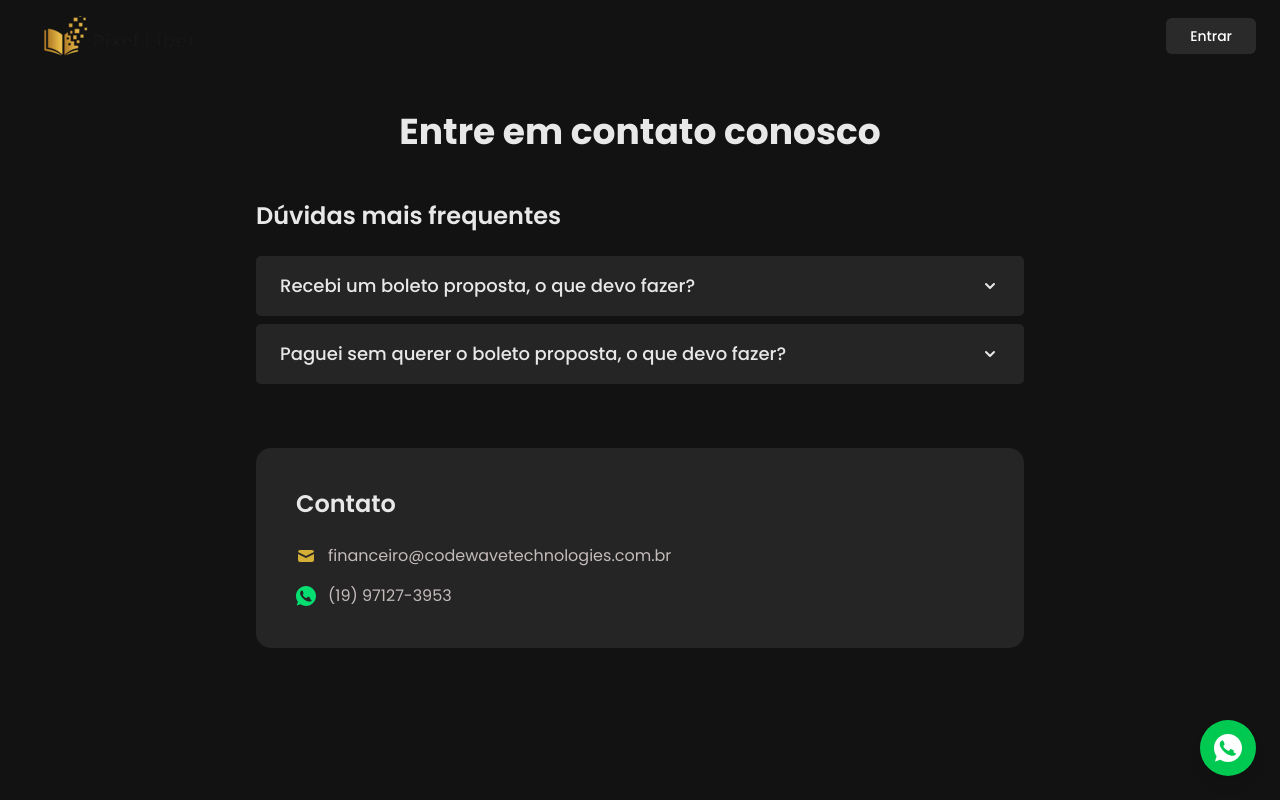
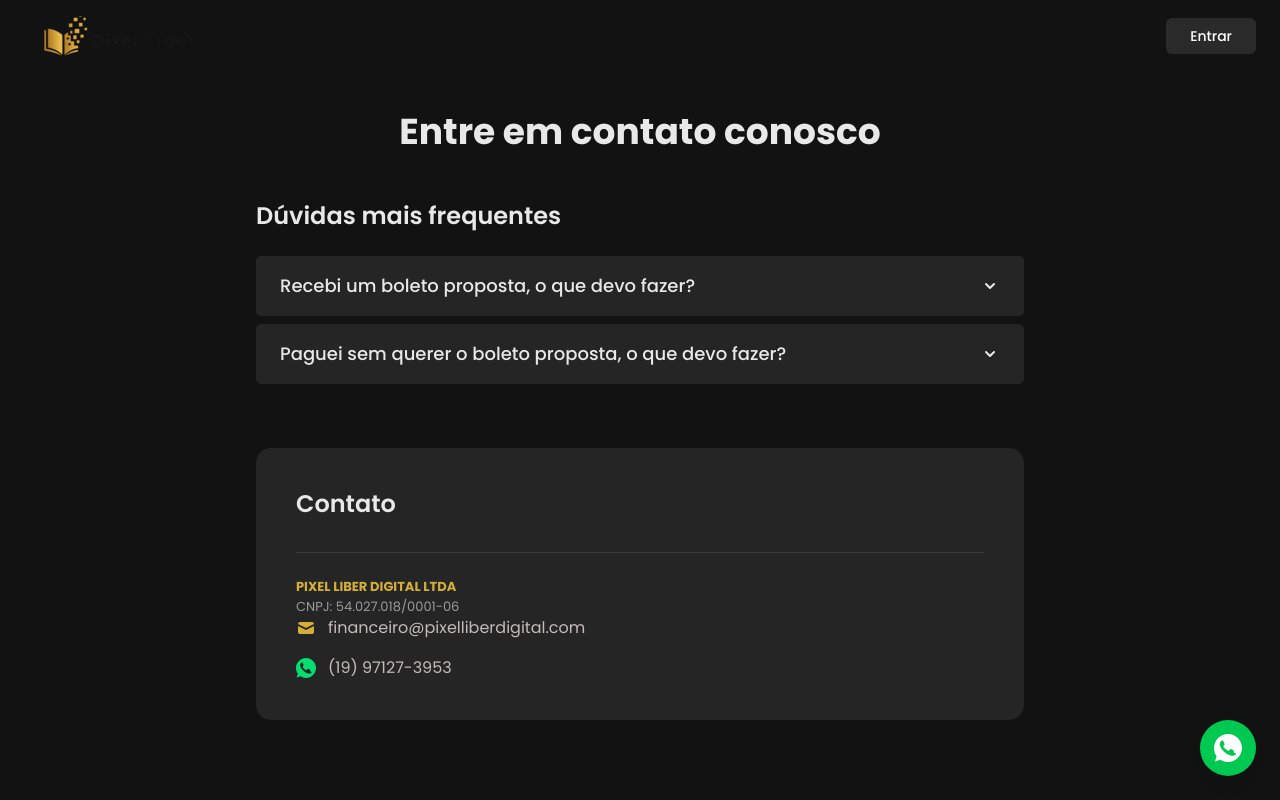
Before and after one commit to diogenesmendes01/pixelliber, a Next.js app: page /contato in a window 1280 px wide. Built offline with nearby package versions, Linux system fonts and the light colour scheme; a web font is replaced by a local one.

Commit message:
fix: remove last CodeWave refs, add legal info
- Email: financeiro@codewavetechnologies.com.br → financeiro@pixelliberdigital.com
- Added Razão Social: PIXEL LIBER DIGITAL LTDA
- Added CNPJ: 54.027.018/0001-06

Zero CodeWave references remaining.

```diff
--- a/src/app/contato/page.tsx
+++ b/src/app/contato/page.tsx
@@ -83,6 +83,16 @@ export default function ContatoPage() {
             }}
           >
             <h2 className="mb-6 text-2xl font-semibold">Contato</h2>
+            <div
+              className="mt-8 pt-6"
+              style={{ borderTop: "1px solid rgba(255,255,255,0.1)" }}
+            >
+              <p style={{ color: "#9A9A9A", fontSize: "13px" }}>
+                <strong style={{ color: "#D4AF37" }}>PIXEL LIBER DIGITAL LTDA</strong>
+                <br />
+                CNPJ: 54.027.018/0001-06
+              </p>
+            </div>
             <div className="space-y-4">
               <div className="flex items-center gap-3">
                 <svg
@@ -95,11 +105,11 @@ export default function ContatoPage() {
                   <path d="M18 8.118l-8 4-8-4V14a2 2 0 002 2h12a2 2 0 002-2V8.118z" />
                 </svg>
                 <a
-                  href="mailto:financeiro@codewavetechnologies.com.br"
+                  href="mailto:financeiro@pixelliberdigital.com"
                   style={{ color: "#C4BBBB" }}
                   className="transition hover:text-white"
                 >
-                  financeiro@codewavetechnologies.com.br
+                  financeiro@pixelliberdigital.com
                 </a>
               </div>
               <div className="flex items-center gap-3">
```
